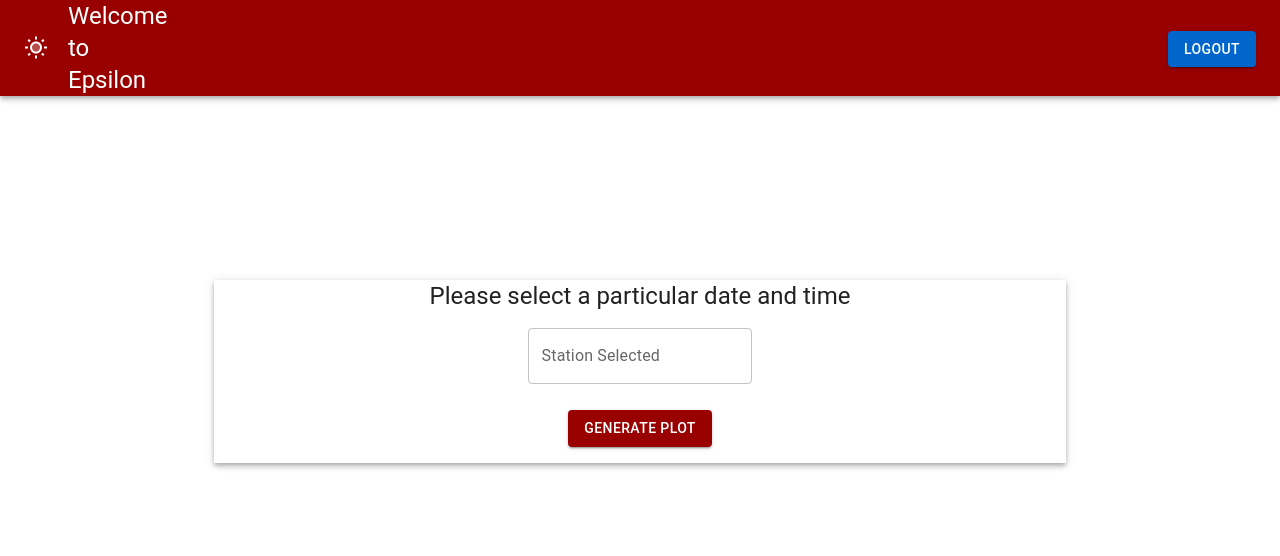
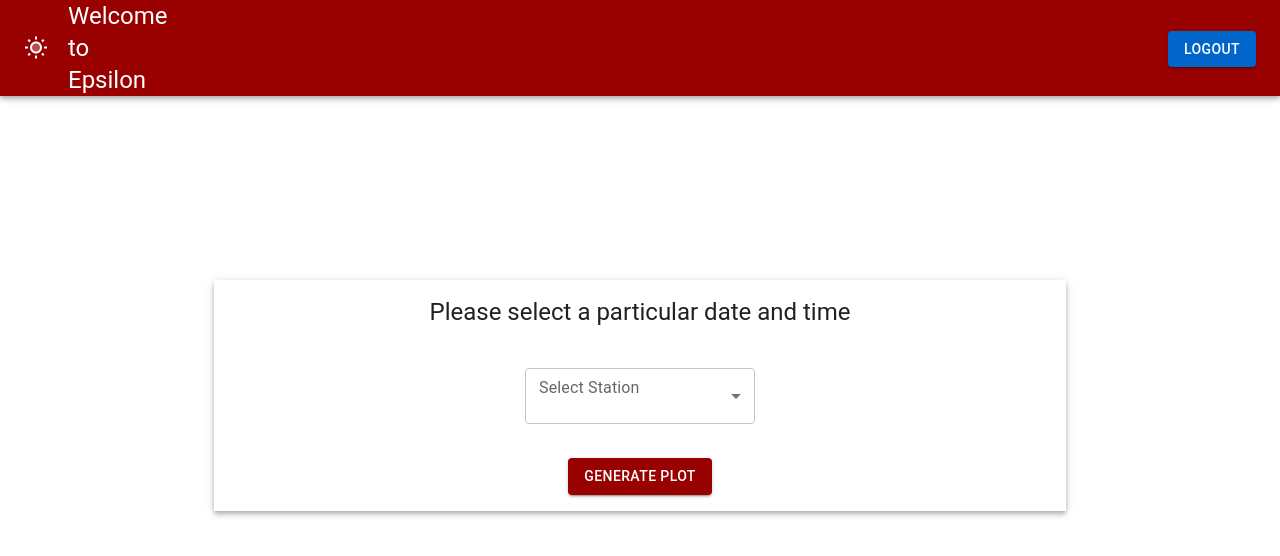
Before and after one commit to airavata-courses/epsilon, a React (Create React App) app in the folder ui-react/: page /datetimefilter in a window 1280 px wide. Shown: the top 556 px of the page. Built offline with nearby package versions, Linux system fonts and the light colour scheme; a web font is replaced by a local one.

Commit message:
Ui fixes

```diff
--- a/ui-react/src/App.js
+++ b/ui-react/src/App.js
@@ -2,7 +2,6 @@ import React from "react";
 import Maphome from "./Maphome";
 import PlotResults from "./PlotResults";
 import DateTimeFilter from "./DateTimeFilter";
-import Error from "./error";
 import { BrowserRouter as Router, Routes, Route } from "react-router-dom";
 import Home from "./Home";
 import NotFound from "./notfound";
@@ -15,7 +14,6 @@ const App = () => {
                 <Route path="/maphome" element={<Maphome />}></Route>
                 <Route path="/datetimefilter" element={<DateTimeFilter />}></Route>
                 <Route path="/plotresults" element={<PlotResults />}></Route>
-                <Route path="/error" element={<Error />}></Route>
                 <Route path="*" element={<NotFound />}></Route>
             </Routes>
         </Router>
--- /dev/null
+++ b/ui-react/src/Constants.js
@@ -0,0 +1,162 @@
+exports.constants = {
+    station_names: [
+        "PAEC",
+        "PABC",
+        "PAKC",
+        "PAHG",
+        "PAIH",
+        "PACG",
+        "PAPD",
+        "PGUA",
+        "TJUA",
+        "KATX",
+        "KOTX",
+        "KPDT",
+        "KRTX",
+        "KMAX",
+        "KBHX",
+        "KBBX",
+        "KDAX",
+        "KMUX",
+        "KRGX",
+        "KLRX",
+        "KCBX",
+        "KMSX",
+        "KTFX",
+        "KSFX",
+        "KMTX",
+        "KICX",
+        "KESX",
+        "KEYX",
+        "KHNX",
+        "KVBX",
+        "KVTX",
+        "KSOX",
+        "KNKX",
+        "PHWA",
+        "PHKM",
+        "PHMO",
+        "PHKI",
+        "KYUX",
+        "KEMX",
+        "KIWA",
+        "KFSX",
+        "KGJX",
+        "KRIW",
+        "KBLX",
+        "KGGW",
+        "KMBX",
+        "KBIS",
+        "KABR",
+        "KMVX",
+        "KUDX",
+        "KFSD",
+        "KMPX",
+        "KDLH",
+        "KMQT",
+        "KGRB",
+        "KARX",
+        "KDMX",
+        "KOAX",
+        "KUEX",
+        "KLNX",
+        "KCYS",
+        "KFTG",
+        "KPUX",
+        "KABX",
+        "KHDX",
+        "KEPZ",
+        "KFDX",
+        "KAMA",
+        "KLBB",
+        "KMAF",
+        "KSJT",
+        "KDYX",
+        "KFWS",
+        "KGRK",
+        "KEWX",
+        "KDFX",
+        "KCRP",
+        "KBRO",
+        "KHGX",
+        "KLCH",
+        "KPOE",
+        "KSHV",
+        "KFDR",
+        "KTLX",
+        "KINX",
+        "KVNX",
+        "KDDC",
+        "KGLD",
+        "KICT",
+        "KTWX",
+        "KEAX",
+        "KSGF",
+        "KSRX",
+        "KLZK",
+        "KDVN",
+        "KLOT",
+        "KGRR",
+        "KAPX",
+        "KDTX",
+        "KCLE",
+        "KPBZ",
+        "KCCX",
+        "KBUF",
+        "KBGM",
+        "KTYX",
+        "KENX",
+        "KCXX",
+        "KGYX",
+        "KCBW",
+        "KBOX",
+        "KOKX",
+        "KDIX",
+        "KDOX",
+        "KLWX",
+        "KIWX",
+        "KIND",
+        "KILX",
+        "KLSX",
+        "KPAH",
+        "KLVX",
+        "KHPX",
+        "KOHX",
+        "KHTX",
+        "KNQA",
+        "KGWX",
+        "KJAN",
+        "KLIX",
+        "KMOB",
+        "KEVX",
+        "KEOX",
+        "KMXX",
+        "KBMX",
+        "KFFC",
+        "KJGX",
+        "KVAX",
+        "KTLH",
+        "KTBW",
+        "KBYX",
+        "KAMX",
+        "KMLB",
+        "KJAX",
+        "KCLX",
+        "KCAE",
+        "KGSP",
+        "KMRX",
+        "KJKL",
+        "KILN",
+        "KRLX",
+        "KFCX",
+        "KRAX",
+        "KAKQ",
+        "KMHX",
+        "KLTX",
+        "KMKX",
+        "KVWX",
+        "RKJK",
+        "RKSG",
+        "KLGX",
+    ],
+};
--- a/ui-react/src/DateTimeFilter.js
+++ b/ui-react/src/DateTimeFilter.js
@@ -9,6 +9,11 @@ import Button from '@mui/material/Button';
 import { useLocation } from "react-router-dom";
 import Header from "./Header";
 import { useNavigate } from "react-router-dom";
+import InputLabel from '@mui/material/InputLabel';
+import Select from '@mui/material/Select';
+import MenuItem from '@mui/material/MenuItem';
+import { constants } from "./Constants";
+import FormControl from '@mui/material/FormControl';
 
 const theme = createTheme();
 
@@ -25,7 +30,7 @@ const DateTimeFilter = () => {
             "year": document.getElementById("dateTimePicker").value.split(" ")[0].split("/")[2],
             "month": document.getElementById("dateTimePicker").value.split(" ")[0].split("/")[0],
             "day": document.getElementById("dateTimePicker").value.split(" ")[0].split("/")[1],
-            "station": document.getElementById("stationSelected").value,
+            "station": document.getElementById("stationSelectedSelect").innerHTML,
             "time": document.getElementById("dateTimePicker").value.split(" ")[1]
         }
         navigate("../plotresults", { state: generateRequestImageRequest });
@@ -46,15 +51,27 @@ const DateTimeFilter = () => {
                             boxShadow: 4,
                         }}
                     >
-                        <Typography variant="h5" align="center" color="textPrimary" gutterBottom >
+                        <Typography sx={{ mt: 2, mb: 2 }} variant="h5" align="center" color="textPrimary" gutterBottom >
                             Please select a particular date and time
                         </Typography>
-                        <TextField
-                            label="Station Selected"
-                            id="stationSelected"
-                            sx={{ m: 1, width: '25ch' }}
-                            defaultValue={stid.toUpperCase()}
-                        />
+                        <FormControl style={{ minWidth: 230 }}>
+                            <InputLabel sx={{ marginTop: 2 }}>
+                                Select Station
+                            </InputLabel>
+                            <Select
+                                id="stationSelectedSelect"
+                                defaultValue={stid.toUpperCase()}
+                                sx={{
+                                    marginTop: 3,
+                                    marginBottom: 2
+                                }}
+
+                            >
+                                {constants["station_names"].map(item => (
+                                    <MenuItem key={item} value={item}>{item}</MenuItem>
+                                ))}
+                            </Select>
+                        </FormControl>
 
                         <LocalizationProvider dateAdapter={AdapterDateFns}>
                             <DateTimePicker
@@ -66,6 +83,7 @@ const DateTimeFilter = () => {
                                 onChange={(newValue) => {
                                     setValue(newValue);
                                 }}
+
                             />
                         </LocalizationProvider>
 
--- a/ui-react/src/Maphome.js
+++ b/ui-react/src/Maphome.js
@@ -52,7 +52,7 @@ class Maphome extends Component {
             const { index, style } = props;
             return (
                 <ListItem style={style} key={index} component="div" disablePadding>
-                    <ListItemButton>
+                    <ListItemButton sx={{ boxShadow: 1 }}>
                         <Link to='/plotresults' state={{ state: userHistory[index].value }} style={{ textDecoration: 'none', color: "black" }}>
                             <ListItemText primary={userHistory[index].key} />
                         </Link>
@@ -77,7 +77,7 @@ class Maphome extends Component {
                                         boxShadow: 4,
                                     }}
                                 >
-                                    <Typography variant="h5" align="center" color="textPrimary" gutterBottom >
+                                    <Typography sx={{ mt: 2, mb: 3 }} variant="h5" align="center" color="textPrimary" gutterBottom >
                                         Please select a Station by Clicking on the Map
                                     </Typography>
 
@@ -244,14 +244,14 @@ class Maphome extends Component {
 
                                     <img src={map} width="554" height="491" border="0" alt="National Doppler Radar Sites" useMap="#dopplers" ></img>
 
-                                    <Typography variant="h5" align="center" color="textPrimary" gutterBottom>
+                                    <Typography sx={{ mt: 5, mb: 3 }} variant="h5" align="center" color="textPrimary" gutterBottom>
                                         Recent Searches
                                     </Typography>
                                     <Box
-                                        sx={{ width: '100%', height: 500, maxWidth: 750, bgcolor: 'background.paper', boxShadow: 4 }}
+                                        sx={{ bgcolor: 'background.paper', boxShadow: 4 }}
                                     >
                                         <FixedSizeList
-                                            height={500}
+                                            height={400}
                                             width={750}
                                             itemSize={46}
                                             itemCount={userHistory.length}
--- a/ui-react/src/PlotResults.js
+++ b/ui-react/src/PlotResults.js
@@ -3,6 +3,7 @@ import { useLocation } from "react-router-dom";
 import axios from "axios";
 import Header from "./Header";
 import ReactDOM from 'react-dom'
+import { Typography } from '@material-ui/core';
 
 const axiosApiCall = (url, method, body = {}) =>
     axios({
@@ -27,7 +28,8 @@ const PlotResults = () => {
     return (
         <main>
             <Header />
-
+            <Typography variant="h5">Please wait until the plot is generated......</Typography>
+            <br></br>
             <div id="test" style={{ display: 'flex', justifyContent: 'center', alignItems: 'center', height: '100vh' }}></div>
 
         </main>
--- a/ui-react/src/error.js
+++ /dev/null
@@ -1,37 +0,0 @@
-import React from "react";
-import { Typography, AppBar, CssBaseline, Toolbar, Box } from '@material-ui/core';
-import WbSunnyTwoToneIcon from '@mui/icons-material/WbSunnyTwoTone';
-import { Link } from 'react-router-dom'
-import Button from '@mui/material/Button';
-
-const Error = () => {
-    return (
-        <main>
-            <CssBaseline />
-            <AppBar position="relative" style={{ background: '#990000' }}>
-                <Toolbar>
-                    <WbSunnyTwoToneIcon style={{ marginRight: '20px' }} />
-                    <Typography variant="h5">Welcome to Epsilon</Typography>
-                    <Box component="form" noValidate sx={{ mt: 1 }} style={{ marginLeft: '1000px' }} >
-                        <Link to='/' style={{ textDecoration: 'none' }}>
-                            <Button
-                                style={{ marginTop: '10px', background: '#0066CC' }}
-                                variant="contained"
-                                type="submit"
-                                fullWidth
-                                sx={{ mt: 3, mb: 2 }}
-                            >
-                                Login
-                            </Button>
-                        </Link>
-                    </Box>
-                </Toolbar>
-            </AppBar>
-            <div id="test" style={{ display: 'flex', justifyContent: 'center', alignItems: 'center', height: '100vh' }}>
-                <Typography variant="h5">Some Error Occured, please log back in and try again or else contact administrator</Typography>
-            </div>
-        </main>
-    );
-}
-
-export default Error;
```
Also changed, not shown: ui-react/src/Home.js (+14 -4 lines), ui-react/src/testPlot.png (deleted), 1 other file (tests, documents, lock files or other folders).
